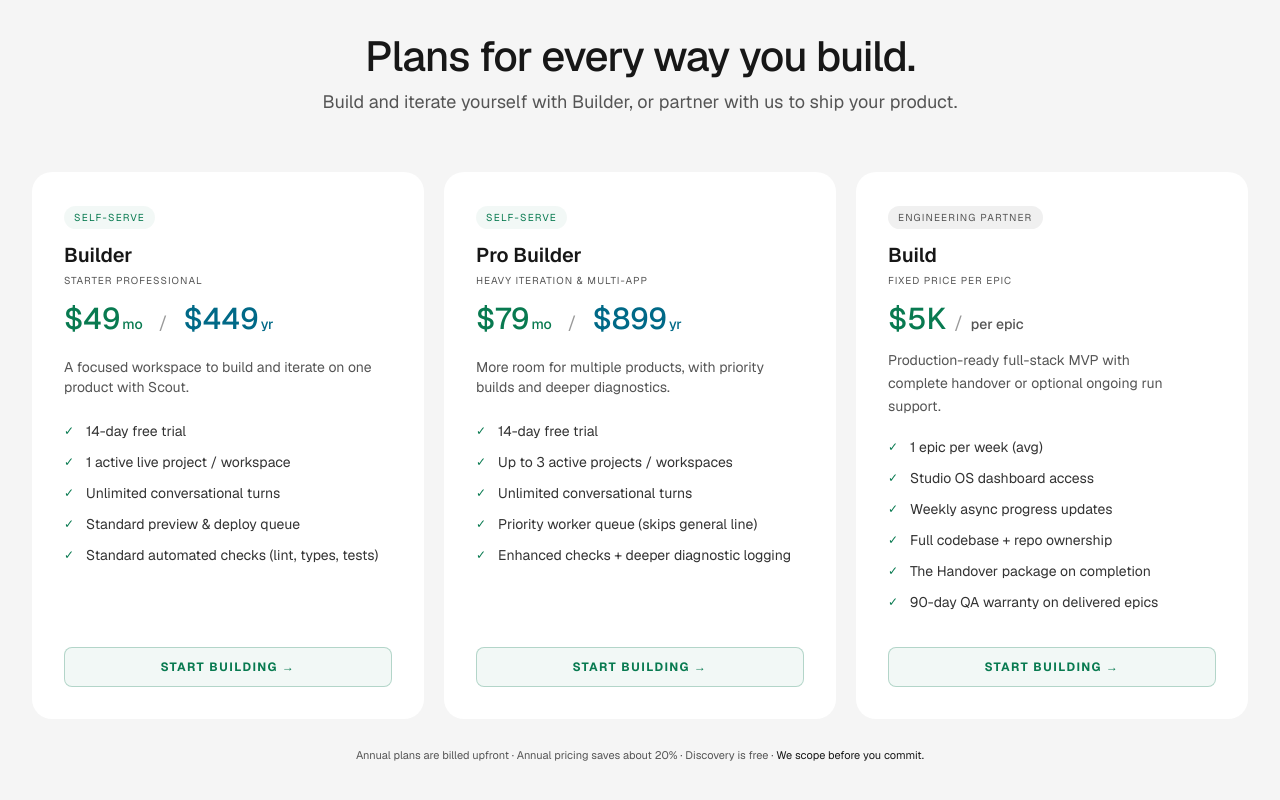
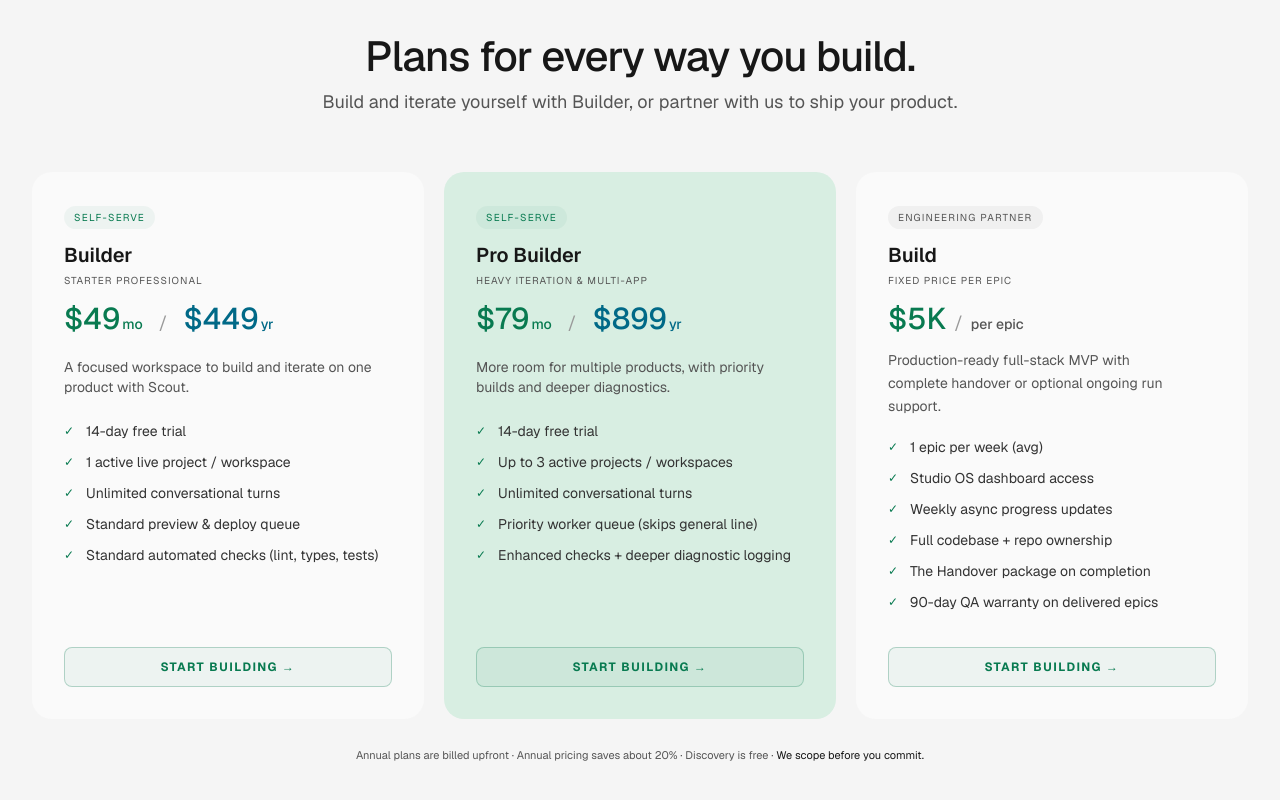
Before and after one commit to rup2701/appnomics-landing, a Next.js app: page / in a window 1280 px wide. Shown: the part 1469-2269 px from the top of the page. Built offline with nearby package versions, Linux system fonts and the light colour scheme.

Commit message:
feat(PricingSection): update background color for "Pro Builder" tier for better visual distinction

```diff
--- a/components/sections/PricingSection.tsx
+++ b/components/sections/PricingSection.tsx
@@ -62,7 +62,9 @@ export default function PricingSection({
           {BUILDER_TIERS.map((tier) => (
             <article
               key={tier.name}
-              className="flex flex-col rounded-[20px] bg-white p-7 sm:p-8"
+              className={`flex flex-col rounded-[20px] p-7 sm:p-8 ${
+                tier.name === "Pro Builder" ? "bg-[#d8eee2]" : "bg-[#fafafa]"
+              }`}
             >
               <div className="mb-5">
                 <div>
@@ -113,7 +115,7 @@ export default function PricingSection({
             </article>
           ))}
 
-          <article className="flex flex-col rounded-[20px] bg-white p-7 sm:p-8">
+          <article className="flex flex-col rounded-[20px] bg-[#fafafa] p-7 sm:p-8">
             <div className="mb-5">
               <div>
                 <span className="mb-3 inline-block rounded-full bg-[#f0f0f0] px-2.5 py-1 font-sans text-[10px] tracking-[0.12em] text-[#555]">
```
